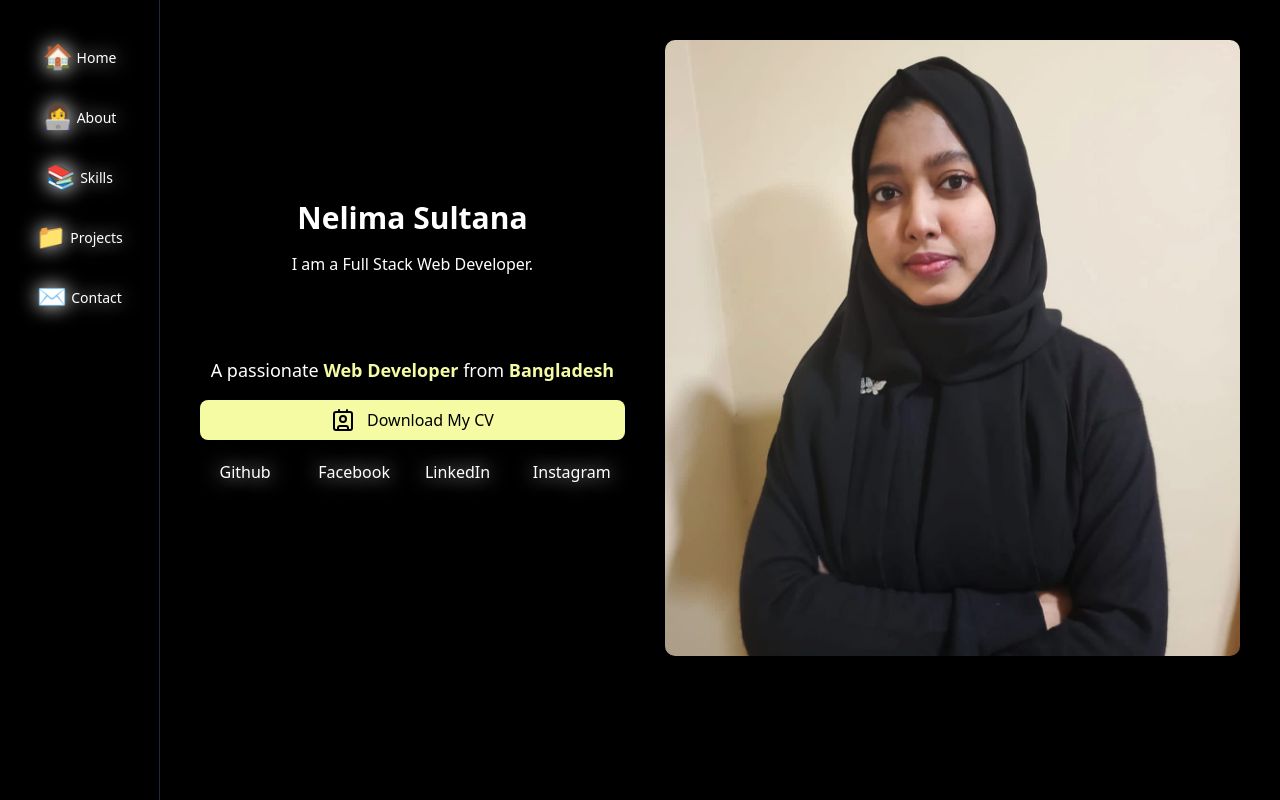
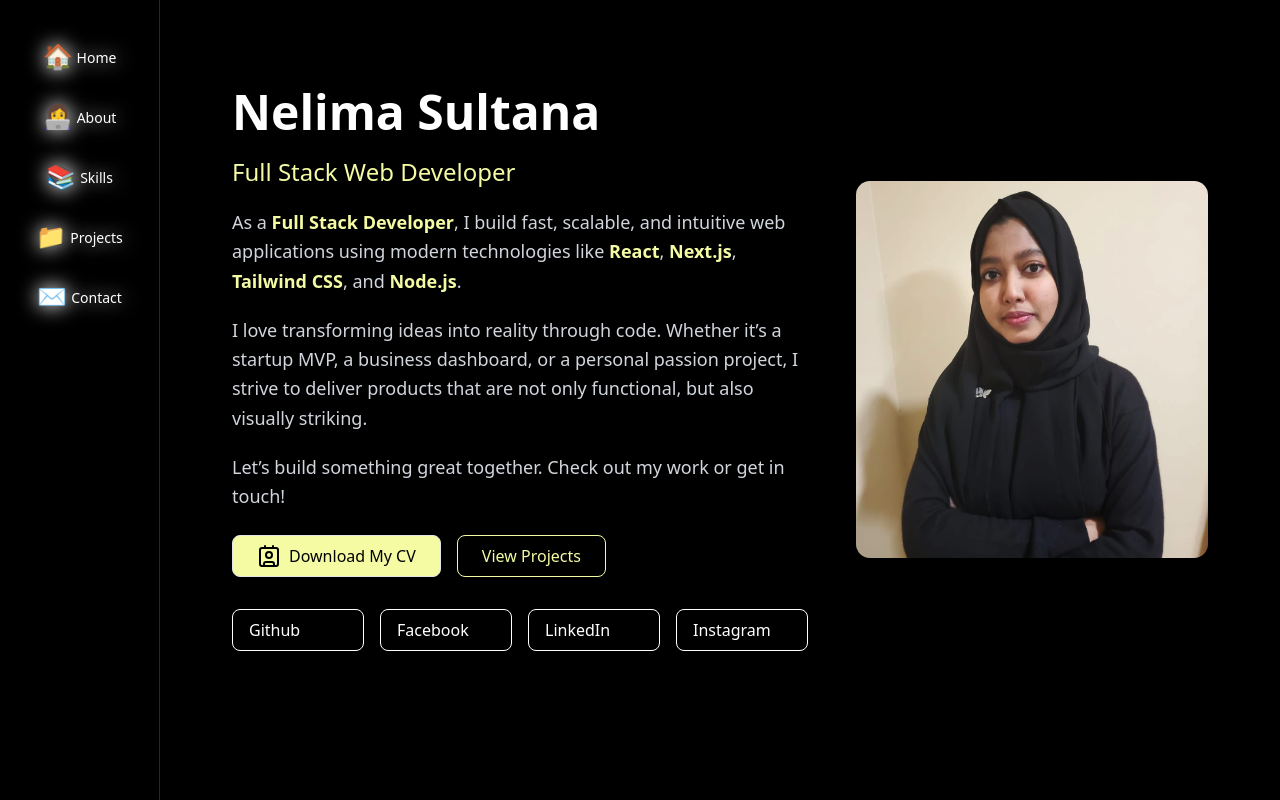
Before and after one commit to neelimapriya/portfolio-client, a Next.js app: page / in a window 1280 px wide. Built offline with nearby package versions, Linux system fonts and the light colour scheme.

Commit message:
add project details page and add some text in home page

```diff
--- a/src/app/page.tsx
+++ b/src/app/page.tsx
@@ -1,9 +1,11 @@
 "use client";
+
 import Image from "next/image";
 import Img from "../assets/myPicture.jpg";
 import { useState } from "react";
 import Link from "next/link";
 import { Contact } from "lucide-react";
+import { motion } from "framer-motion";
 
 export default function Home() {
   const [isDownloading, setIsDownloading] = useState(false);
@@ -13,10 +15,6 @@ export default function Home() {
 
   const driveLink =
     "https://docs.google.com/document/d/1jT4jXK7X9F4UwqZqP5bB0_SVNHeOBxKvKFUtefUgQNU/edit?usp=drive_link";
-
-  // const handleEmailClick = () => {
-  //   window.location.href = "mailto:neelimasultana6@gmail.com";
-  // };
 
   const handleDownloadCV = async () => {
     setIsDownloading(true);
@@ -41,72 +39,95 @@ export default function Home() {
   };
 
   return (
-    <section className="flex flex-col-reverse md:flex-row items-center justify-between gap-5 md:gap-10">
-      <div className="space-y-4 max-w-xl
-text-center">
-        <h1 className="text-xl md:text-3xl font-bold ">Nelima Sultana</h1>
+    <section className="flex flex-col-reverse md:flex-row items-center justify-between gap-8 md:gap-12 py-12 px-4 md:px-8">
+      <motion.div
+        initial={{ opacity: 0, x: -50 }}
+        animate={{ opacity: 1, x: 0 }}
+        transition={{ duration: 0.6 }}
+        className="space-y-5 max-w-xl text-center md:text-left"
+      >
+        <h1 className="text-3xl md:text-5xl font-extrabold text-white">
+          Nelima Sultana
+        </h1>
 
-        <p className="text-md ">I am a Full Stack Web Developer.</p>
-        <div className="mt-20 text-center
-">
-          <p className="text-sm w-4/5 md:w-full mx-auto md:text-lg">
-            A passionate{" "}
-            <span className="text-[#F4FBA3] font-semibold ">Web Developer</span>{" "}
-            from{" "}
-            <span className="text-[#F4FBA3] font-semibold">Bangladesh</span>
+        <p className="text-xl md:text-2xl font-medium text-[#F4FBA3]">
+          Full Stack Web Developer
         </p>
-        </div>
-        {/* <button
-          onClick={() => window.open(driveLink, "_blank")}
-          className="bg-yellow-300 text-black px-4 py-2 rounded-md font-medium hover:bg-yellow-400 transition"
-        >
-          View My CV
-        </button> */}
+
+        <p className="text-base md:text-lg text-gray-300 leading-relaxed">
+          As a <span className="text-[#F4FBA3] font-semibold">Full Stack Developer</span>, I build fast,
+          scalable, and intuitive web applications using modern technologies like
+          <span className="text-[#F4FBA3] font-semibold"> React</span>,
+          <span className="text-[#F4FBA3] font-semibold"> Next.js</span>,
+          <span className="text-[#F4FBA3] font-semibold"> Tailwind CSS</span>, and
+          <span className="text-[#F4FBA3] font-semibold"> Node.js</span>.
+        </p>
+
+        <p className="text-base md:text-lg text-gray-300 leading-relaxed">
+          I love transforming ideas into reality through code. Whether it’s a startup MVP, a business dashboard,
+          or a personal passion project, I strive to deliver products that are not only functional,
+          but also visually striking.
+        </p>
+
+        <p className="text-base md:text-lg text-gray-300 leading-relaxed">
+          Let’s build something great together. Check out my work or get in touch!
+        </p>
+
+        <div className="flex flex-col sm:flex-row gap-4 mt-6 justify-center md:justify-start">
           <button
             onClick={handleDownloadCV}
             disabled={isDownloading}
-          className="bg-[#F4FBA3] flex gap-3 justify-center text-black lg:px-4 py-2 rounded-md font-medium hover:text-[#F4FBA3] hover:bg-slate-800 transition cursor-pointer mx-auto md:w-full"
+            className="bg-[#F4FBA3] flex items-center justify-center gap-2 text-black px-6 py-2 rounded-md font-medium hover:text-[#F4FBA3] hover:bg-black transition cursor-pointer border hover:border-[#F4FBA3]"
           >
-          {" "}
             <Contact />
             <span>{isDownloading ? "Downloading..." : "Download My CV"}</span>
           </button>
-        <div className="space-x-4 mt-4 text-center grid grid-cols-2 lg:grid-cols-4">
-          <SocialButton name="Github" href="https://github.com/neelimapriya" />
-          <SocialButton
-            name="Facebook"
-            href="https://www.facebook.com/Neelim.priya/"
-          />
-          <SocialButton
-            name="LinkedIn"
-            href="www.linkedin.com/in/nelima-sultana-7b4280298"
-          />
-          <SocialButton name="Instagram" href="" />
-        </div>
+          <Link
+            href="/projects"
+            className="border border-[#F4FBA3] text-[#F4FBA3] px-6 py-2 rounded-md font-medium hover:bg-[#F4FBA3] hover:text-black transition text-center"
+          >
+            View Projects
+          </Link>
         </div>
 
-      <div className="mt-8 md:mt-0">
+        <div className="grid grid-cols-2 md:grid-cols-4 gap-4 mt-8">
+          <SocialButton name="Github" href="https://github.com/neelimapriya" />
+          <SocialButton name="Facebook" href="https://www.facebook.com/Neelim.priya/" />
+          <SocialButton name="LinkedIn" href="https://www.linkedin.com/in/nelima-sultana-7b4280298" />
+          <SocialButton name="Instagram" href="#" />
+        </div>
+      </motion.div>
+
+      <motion.div
+        initial={{ opacity: 0, scale: 0.9 }}
+        animate={{ opacity: 1, scale: 1 }}
+        transition={{ duration: 0.6 }}
+        className="w-full md:w-auto"
+      >
         <Image
           src={Img}
           alt="Nelima Sultana"
-          width={605}
-          height={705}
-          className="rounded-lg object-cover"
+          width={500}
+          height={600}
+          className="rounded-xl shadow-lg object-cover mx-auto"
         />
-      </div>
+      </motion.div>
     </section>
   );
 }
+
 type Props = {
   name: string;
   href: string;
 };
+
 function SocialButton({ name, href }: Props) {
   return (
     <Link
       href={href}
-      style={{ textShadow: "0 0 20px  #fff" }}
-      className=" text-white px-3 py-1 rounded hover:bg-[#F4FBA3] hover:text-black transition mb-2 cursor-pointer"
+      target="_blank"
+      rel="noopener noreferrer"
+      className="text-white px-4 py-2 border border-white rounded-md hover:bg-[#F4FBA3] hover:text-black transition"
     >
       {name}
     </Link>
--- a/src/app/projects/page.tsx
+++ b/src/app/projects/page.tsx
@@ -19,28 +19,27 @@ const ProjectsPage = () => {
     getQueryParams,
   } = useProjectFilters();
 
-  const { isFetching, isLoading, isError, data, error } =
-    useGetAllProjectsQuery(getQueryParams());
-    console.log(data);
+  const { isFetching, isLoading, isError, data, error } = useGetAllProjectsQuery(getQueryParams());
 
   const ProjectsSkeleton = () => (
-    <div className="grid grid-cols-1 md:grid-cols-2 lg:grid-cols-3 xl:grid-cols-4 gap-5">
+    <div className="grid grid-cols-1 sm:grid-cols-2 lg:grid-cols-3 xl:grid-cols-4 gap-6">
       {[...Array(limit)].map((_, index) => (
-        <Skeleton key={index} className="h-[400px] w-full" />
+        <Skeleton key={index} className="h-[400px] w-full rounded-xl bg-[#1e1e1e]" />
       ))}
     </div>
   );
 
   return (
-    <div className="max-w-[1400px] w-full mx-auto py-28 px-4 md:px-6 lg:px-8 flex flex-col gap-12">
-      <div className="text-center mb-8">
-        <h2 className="text-4xl md:text-5xl font-bold mb-6 ">
-          All Projects
+    <section className="w-full max-w-screen-xl mx-auto py-20 px-4 md:px-8">
+      <header className="text-center mb-12">
+        <h2 className="text-4xl md:text-5xl font-bold text-[#F4FBA3] mb-4">
+          Explore Projects
         </h2>
-        <p className="text-[#F4FBA3] max-w-2xl mx-auto">
-         Explore my recent projects and portfolio highlights.
+        <p className="text-lg text-gray-300 max-w-xl mx-auto">
+          Dive into a curated collection of full-stack applications and creative web solutions.
         </p>
-      </div>
+      </header>
+
       <ProjectFilter
         category={category}
         onCategoryChange={setCategory}
@@ -48,30 +47,34 @@ const ProjectsPage = () => {
         onSortChange={setSortBy}
       />
 
+      <div className="mt-10">
         {isFetching || isLoading ? (
           <ProjectsSkeleton />
         ) : isError || error ? (
-        // <Error message="Error fetching projects" />
-        <p>Error fetching project</p>
+          <p className="text-red-500 text-center">Error fetching projects.</p>
         ) : (
           <>
-          <div className="grid grid-cols-1 md:grid-cols-2 lg:grid-cols-2 xl:grid-cols-3 gap-5">
+            {data?.data?.length === 0 ? (
+              <p className="text-center text-gray-400">No projects found.</p>
+            ) : (
+              <div className="grid grid-cols-1 sm:grid-cols-2 lg:grid-cols-3 gap-6">
                 {data?.data?.map((project) => (
                   <ProjectCard key={project?._id} project={project} />
                 ))}
               </div>
-          {data?.data?.length === 0 &&
-          // <Error message="No projects found" />
-          <p>project not found</p>
-          }
+            )}
+
+            <div className="mt-12">
               <Pagination
                 currentPage={currentPage}
                 totalPages={data?.meta?.totalPage || 1}
                 onPageChange={setCurrentPage}
               />
+            </div>
           </>
         )}
       </div>
+    </section>
   );
 };
 
--- a/src/redux/api/baseApi.tsx
+++ b/src/redux/api/baseApi.tsx
@@ -19,6 +19,7 @@ interface IErrorResponse {
 }
 
 const API_BASE_URL = "http://localhost:5000/api";
+// const API_BASE_URL = "https://portfolio-backend-omega-five.vercel.app/api";
 
 const baseQuery = fetchBaseQuery({
   baseUrl: API_BASE_URL,
--- a/src/types/project.type.ts
+++ b/src/types/project.type.ts
@@ -5,7 +5,8 @@ export interface TProject {
   description: string;
   category: string;
   image: string;
-  githubUrl?: string;
+  githubClientUrl?: string;
+  githubServerUrl?: string;
   liveUrl?: string;
   technologies: string;
   createdAt: string;
```
Also changed, not shown: src/app/projects/[id]/page.tsx (added, +127 -0 lines), 2 other files (tests, documents, lock files or other folders). Lines whose indentation alone changed are shown as unchanged.
